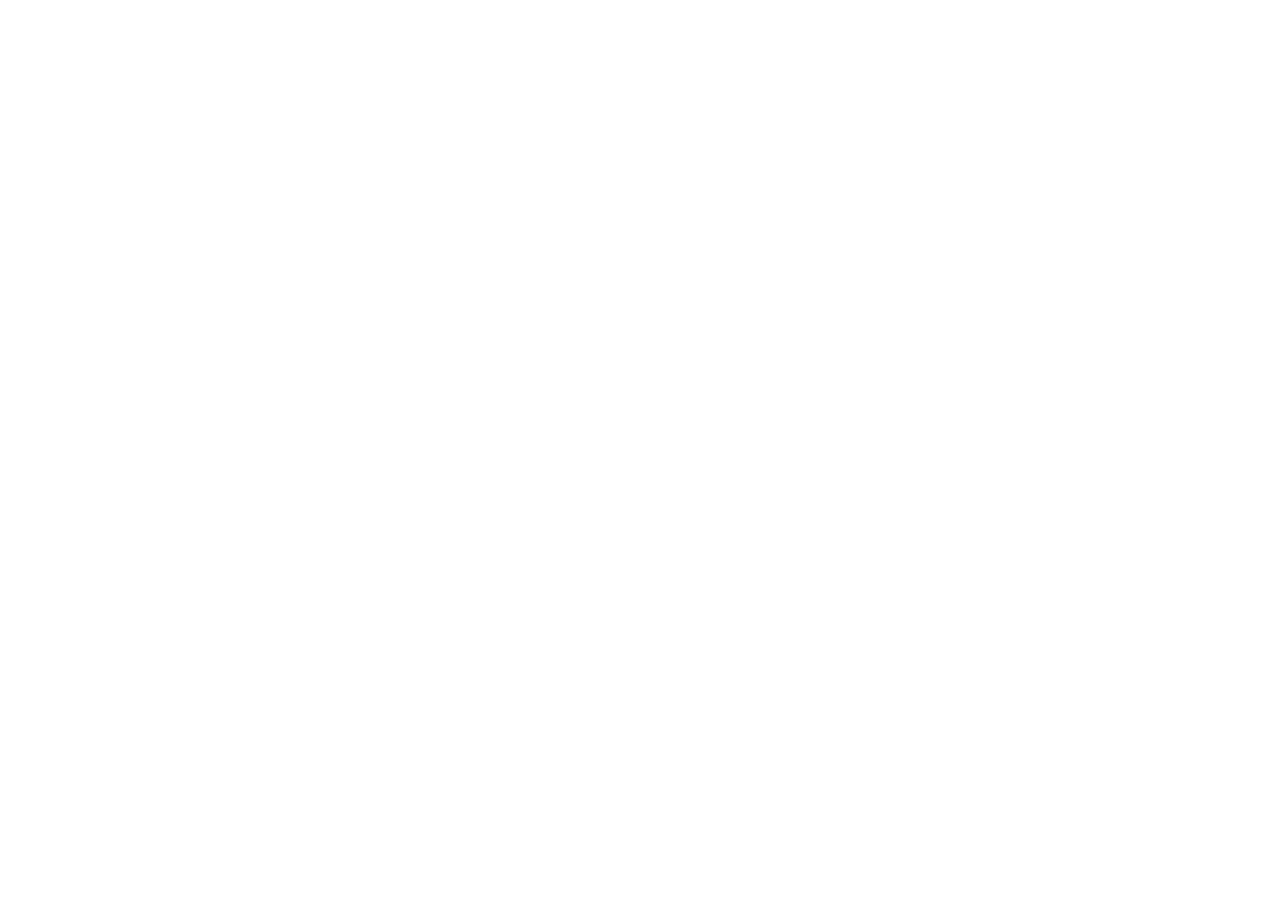
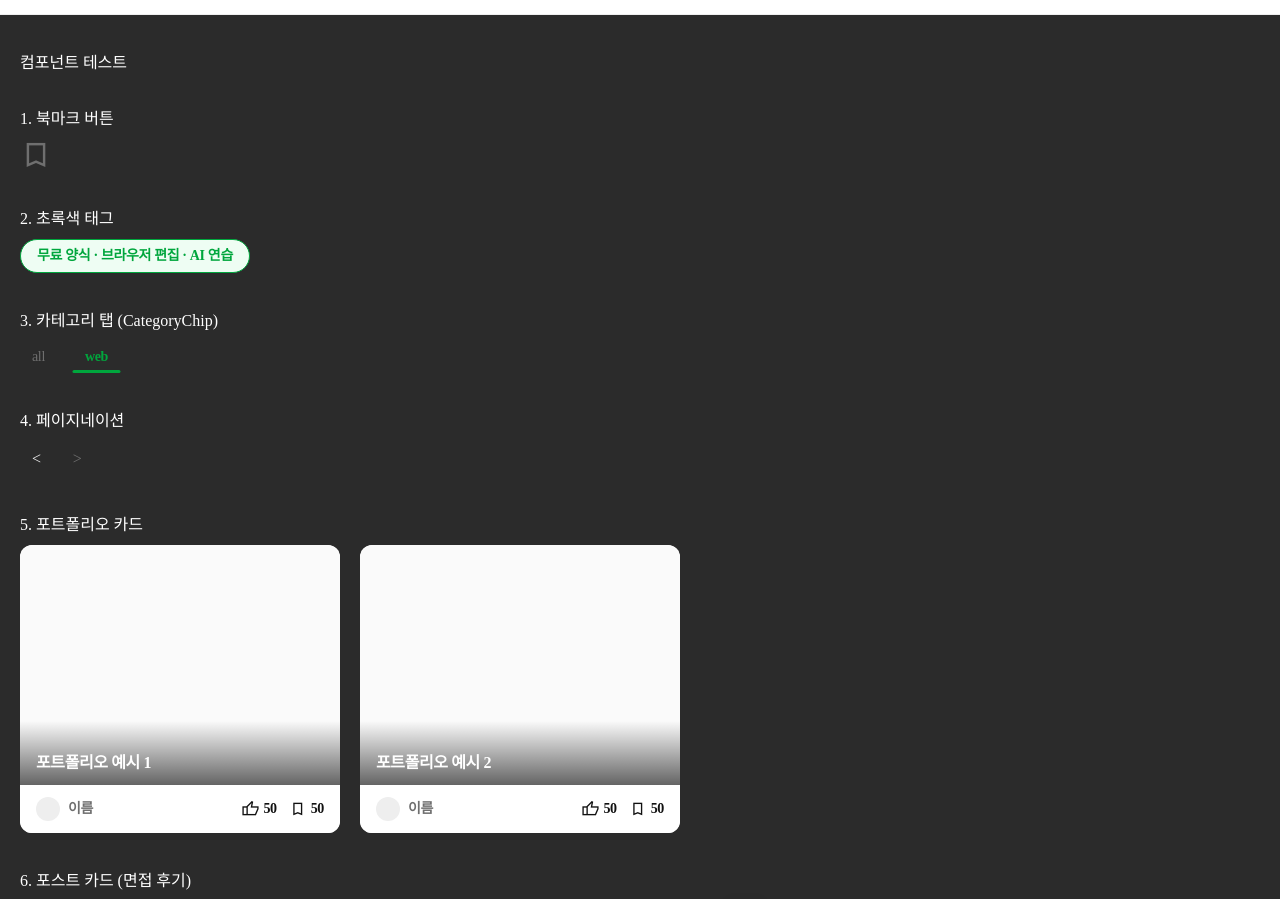
Before and after one commit to soomln/est_fe_13_3rd_project, a Next.js app: page / in a window 1280 px wide. Shown: the part 50-949 px from the top of the page. Before the commit the page ends 800 px from the top, so only its background shows below. Built offline with nearby package versions, Linux system fonts and the light colour scheme.

Commit message:
feat: 메인페이지 추가 및 리뷰카드/북마크 컴포넌트 수정

```diff
--- a/src/app/_components/common/Bookmark.js
+++ b/src/app/_components/common/Bookmark.js
@@ -4,13 +4,17 @@
 /**
  * [공통] 북마크 버튼 컴포넌트
  */
-export default function Bookmark({ onClick = () => {} }) {
+export default function Bookmark({
+  onClick = () => {},
+  size = 'small', // 기본값: small (32px), 옵션: 'small'(32px), 'medium'(52px), 'large'(91px)
+  className = '',
+}) {
   const [isBookmarked, setIsBookmarked] = useState(false);
 
   return (
     <button
       type='button'
-      className={`material-symbols-sharp ${styles.bookmark_btn} ${isBookmarked ? styles.is_active : ''}`}
+      className={`material-symbols-sharp ${styles.bookmark_btn} ${styles[size]} ${isBookmarked ? styles.is_active : ''} ${className}`.trim()}
       onClick={() => {
         setIsBookmarked(!isBookmarked);
         onClick();
@@ -20,4 +24,4 @@
       bookmark
     </button>
   );
-} //
+}
--- a/src/app/_components/common/Bookmark.module.sass
+++ b/src/app/_components/common/Bookmark.module.sass
@@ -13,3 +13,13 @@
   &.is_active
     color: $amber
     font-variation-settings: 'FILL' 1, 'wght' 400, 'GRAD' 0, 'opsz' 24
+
+  // 여기부터 요청받은 3가지 크기(size) 클래스만 새로 추가!
+  &.small
+    font-size: 32px
+
+  &.medium
+    font-size: 52px
+
+  &.large
+    font-size: 91px
--- a/src/app/_components/common/ReviewCard.module.sass
+++ b/src/app/_components/common/ReviewCard.module.sass
@@ -17,35 +17,37 @@
 
 .bookmark_wrapper
   position: absolute
-  top: -2px              // 💡 카드 상단 Border선 위에 빈틈없이 딱 붙도록 살짝 올림
-  right: 48px            // 💡 오른쪽 끝에서부터의 거리를 피그마 위치에 맞추어 조정
+  top: -2px
+  right: 48px
   z-index: 10
   cursor: pointer
   display: flex
   align-items: flex-start
   justify-content: flex-end
 
-  // 공통 Bookmark 컴포넌트 내 버튼과 아이콘 상단 공백 완전히 지우기
   button
     background: none
     border: none
-    padding: 0           // 💡 버튼 기본 패딩 제거
-    margin: 0            // 💡 버튼 기본 마진 제거
-    line-height: 1       // 💡 폰트 행간 여백 제거
+    padding: 0
+    margin: 0
+    line-height: 1
     display: flex
     align-items: flex-start
 
   :global(.material-symbols-sharp)
-    font-size: 52px      // 아이콘 크기 (필요 시 48px~56px 사이 조절)
-    line-height: 0.85    // 💡 구글 머터리얼 아이콘 상단 글자 투명 공백 강제 제거
+    font-size: 52px
+    line-height: 0.85
     display: block
     color: $gray
     filter: drop-shadow(0 2px 6px rgba(0, 0, 0, 0.15))
     transition: color 0.2s ease, filter 0.2s ease
 
-  &:hover, &.is_active
+  // [수정 완료]
+  // 1. &:hover 구문을 제거하여 마우스를 올려도 기본 회색 유지
+  // 2. 선택자 아래로 줄바꿈 및 들여쓰기를 진행하여 에러 해결
+  &.is_active
     button, :global(.material-symbols-sharp)
-      color: $amber      // 주황색 변수 적용
+      color: $amber
       font-variation-settings: 'FILL' 1, 'wght' 400, 'GRAD' 0, 'opsz' 24
 
 .card_header
--- a/src/app/page.js
+++ b/src/app/page.js
@@ -1,5 +1,135 @@
-import './page.module.sass';
+'use client';
+
+import { useState } from 'react';
+// 팀 컨벤션 준수: 컴포넌트는 PascalCase, 절대 경로 별칭(@/) 사용
+import Header from '@/app/_components/common/Header';
+import Footer from '@/app/_components/common/Footer';
+import Bookmark from '@/app/_components/common/Bookmark';
+import Tag from '@/app/_components/common/Tag';
+import Pagination from '@/app/_components/common/Pagination';
+import PortfolioCard from '@/app/_components/common/PortfolioCard';
+import PostCard from '@/app/_components/common/ReviewCard';
+import CategoryChip from '@/app/_components/common/CategoryChip';
+import CircleBadge from '@/app/_components/common/CircleBadge';
 
 export default function Home() {
-  return <>Hello, Next.js!</>;
+  // 1. Boolean 상태 관리 (팀 컨벤션: is / has / can 접두사 준수)
+  const [currentPage, setCurrentPage] = useState(1);
+  const [isPostBookmarked, setIsPostBookmarked] = useState(false);
+  const [selectedCategory, setSelectedCategory] = useState('web');
+
+  // 카테고리 목록 데이터
+  const categories = ['all', 'web'];
+
+  // 포트폴리오 데이터 (camelCase 준수)
+  const portfolioData = [
+    { id: 1, title: '포트폴리오 예시 1', authorName: '이름', likeCount: 50, bookmarkCount: 50 },
+    { id: 2, title: '포트폴리오 예시 2', authorName: '이름', likeCount: 50, bookmarkCount: 50 },
+  ];
+  return (
+    <>
+      {/* 1. 상단 공통 헤더 */}
+      <Header />
+
+      {/* 2. 본문 영역 */}
+      <main
+        style={{
+          padding: '40px 20px',
+          display: 'flex',
+          flexDirection: 'column',
+          gap: '40px',
+          backgroundColor: '#2b2b2b',
+          color: '#ffffff',
+          minHeight: '100vh',
+        }}
+      >
+        <h1>컴포넌트 테스트</h1>
+
+        {/* 1. 북마크 테스트 */}
+        <section style={{ display: 'flex', flexDirection: 'column', gap: '12px' }}>
+          <h2>1. 북마크 버튼</h2>
+          <Bookmark />
+        </section>
+        {/* 2. 초록색 태그 테스트 */}
+        <section style={{ display: 'flex', flexDirection: 'column', gap: '12px' }}>
+          <h2>2. 초록색 태그</h2>
+          <div style={{ display: 'flex', gap: '8px' }}>
+            <Tag label='무료 양식 · 브라우저 편집 · AI 연습' variant='green' />
+          </div>
+        </section>
+
+        {/* 3. 카테고리 칩 테스트 */}
+        <section style={{ display: 'flex', flexDirection: 'column', gap: '12px' }}>
+          <h2>3. 카테고리 탭 (CategoryChip)</h2>
+          <div style={{ display: 'flex', gap: '16px', alignItems: 'center' }}>
+            {categories.map((cat) => (
+              <CategoryChip
+                key={cat}
+                label={cat}
+                isSelected={selectedCategory === cat}
+                onClick={() => setSelectedCategory(cat)}
+              />
+            ))}
+          </div>
+        </section>
+
+        {/* 4. 페이지네이션 테스트 */}
+        <section style={{ display: 'flex', flexDirection: 'column', gap: '12px' }}>
+          <h2>4. 페이지네이션</h2>
+          <Pagination currentPage={currentPage} totalPages={10} onPageChange={(page) => setCurrentPage(page)} />
+        </section>
+
+        {/* 5. 포트폴리오 카드 테스트 */}
+        <section style={{ display: 'flex', flexDirection: 'column', gap: '12px' }}>
+          <h2>5. 포트폴리오 카드</h2>
+          <div style={{ display: 'flex', gap: '20px', flexWrap: 'wrap' }}>
+            {portfolioData.map((item) => (
+              <PortfolioCard
+                key={item.id}
+                title={item.title}
+                authorName={item.authorName}
+                likeCount={item.likeCount}
+                bookmarkCount={item.bookmarkCount}
+              />
+            ))}
+          </div>
+        </section>
+
+        {/* 6. 포스트(면접 후기) 카드 테스트 */}
+        <section style={{ display: 'flex', flexDirection: 'column', gap: '12px', maxWidth: '800px' }}>
+          <h2>6. 포스트 카드 (면접 후기)</h2>
+          <PostCard
+            companyLogo='/logo.svg'
+            companyName='이스트소프트'
+            difficulty='보통'
+            result='합격'
+            channel='잡코리아'
+            jobInfo='개발 / 사원 / 대졸'
+            date='2026. 07. 23'
+            questions={['1. 이스트소프트에 지원한 이유는 무엇인가요?', '2. 본인의 장점과 단점을 말씀해주세요.']}
+            saveCount={500}
+            commentCount={10}
+            isBookmarked={isPostBookmarked}
+            onBookmarkClick={() => setIsPostBookmarked((prev) => !prev)}
+          />
+        </section>
+
+        {/*7. 원형 배지 (CircleBadge) 테스트 */}
+        <section style={{ display: 'flex', flexDirection: 'column', gap: '12px' }}>
+          <h2>7. 원형 배지 (CircleBadge)</h2>
+          <div style={{ display: 'flex', gap: '24px', alignItems: 'center' }}>
+            {/* 큰 사이즈 */}
+            <CircleBadge src='/logo.svg' name='Zero Margin' size='large' />
+            {/* 중간 사이즈 */}
+            <CircleBadge src='/logo.svg' name='김개발' size='medium' />
+            {/* 작은 사이즈 */}
+            <CircleBadge src='/logo.svg' name='박디자인' size='small' />
+          </div>
+        </section>
+      </main>
+
+      {/* 3. 하단 공통 푸터 */}
+      <Footer />
+    </>
+  );
 }
```
Also changed, not shown: src/app/components_home/page.js (added), src/app/components_home/paje.module.sass (added).
